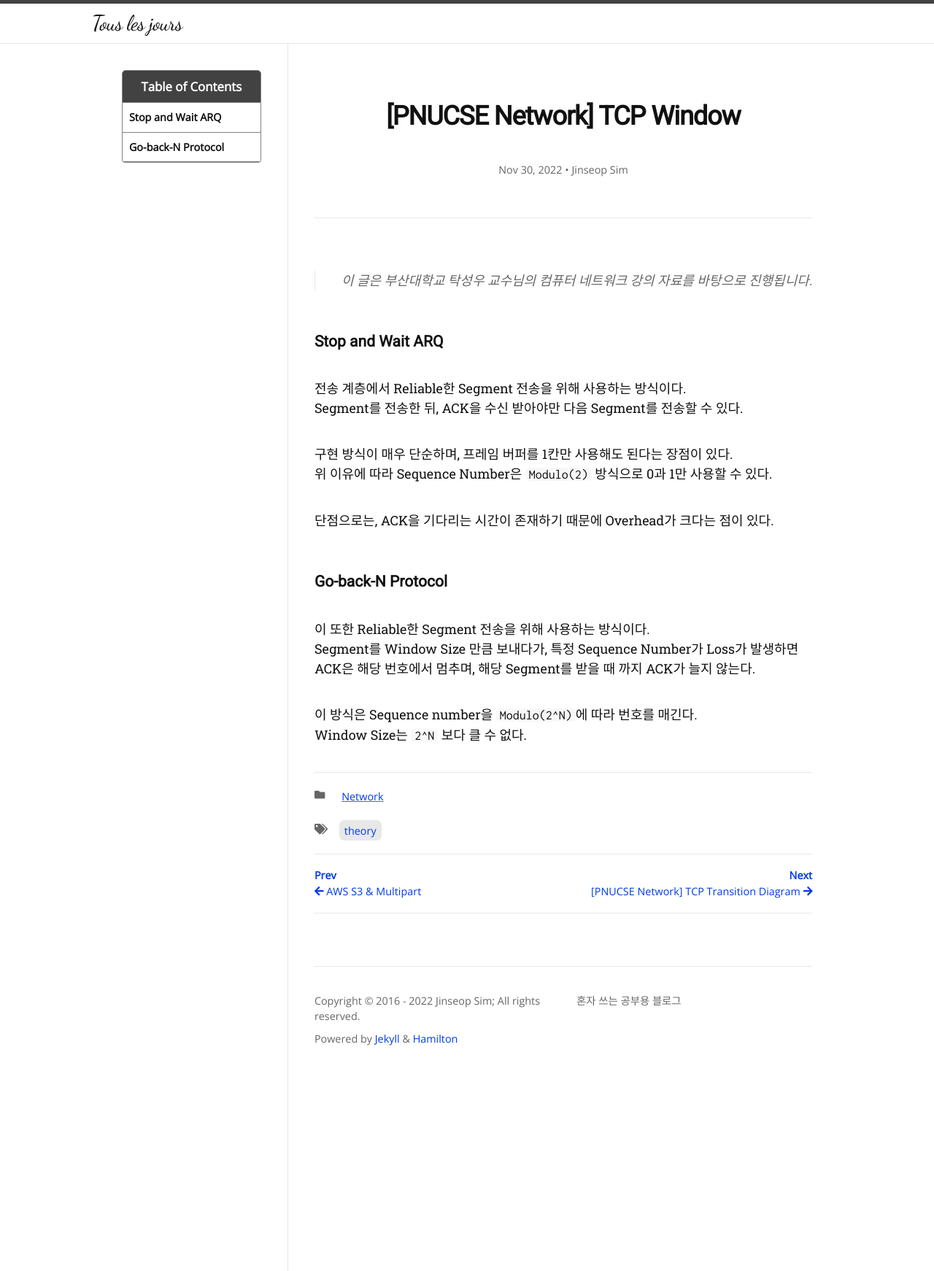
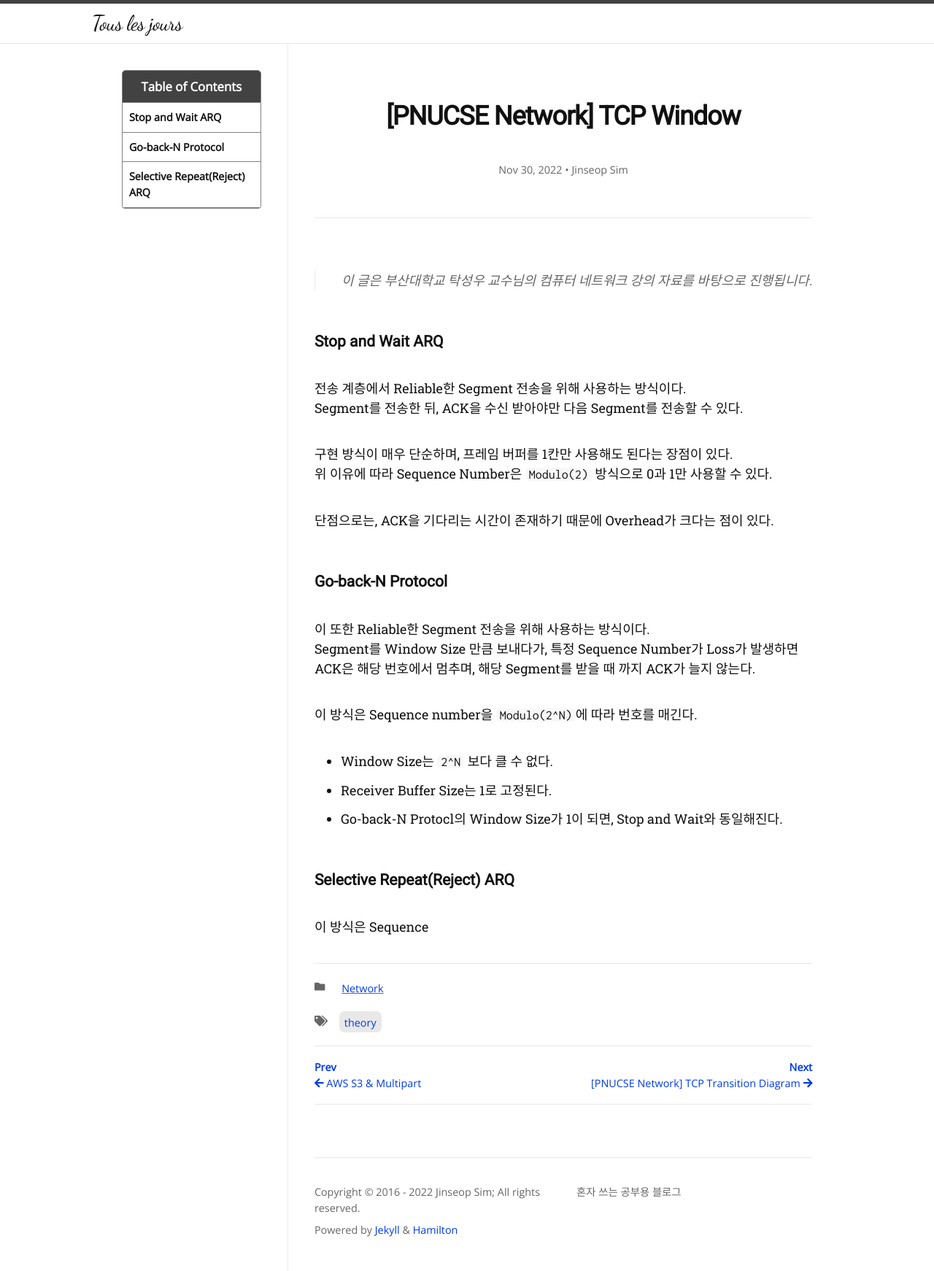
Before and after one commit to Jinseop-Sim/Jinseop-Sim.github.io, a Jekyll site: the page built from _posts/2022-11-30-TCP-Window.md, in a window 1280 px wide. Shown: the whole page at 73% size. Built offline with Jekyll 4.4.1, drawn with Linux system fonts in a browser that asks for light colours; nearby versions of some CDN libraries; some web fonts are replaced.

Commit message:
글 수정

````diff
--- a/_posts/2022-11-30-TCP-Window.md
+++ b/_posts/2022-11-30-TCP-Window.md
@@ -24,4 +24,10 @@ Segment를 Window Size 만큼 보내다가, 특정 Sequence Number가 Loss가
 ACK은 해당 번호에서 멈추며, 해당 Segment를 받을 때 까지 ACK가 늘지 않는다.
 
 이 방식은 Sequence number을 ```Modulo(2^N)```에 따라 번호를 매긴다.
-Window Size는 ```2^N``` 보다 클 수 없다.
+- Window Size는 ```2^N``` 보다 클 수 없다.
+- Receiver Buffer Size는 1로 고정된다.
+- Go-back-N Protocl의 Window Size가 1이 되면, Stop and Wait와 동일해진다.
+
+### Selective Repeat(Reject) ARQ
+
+이 방식은 Sequence
````
